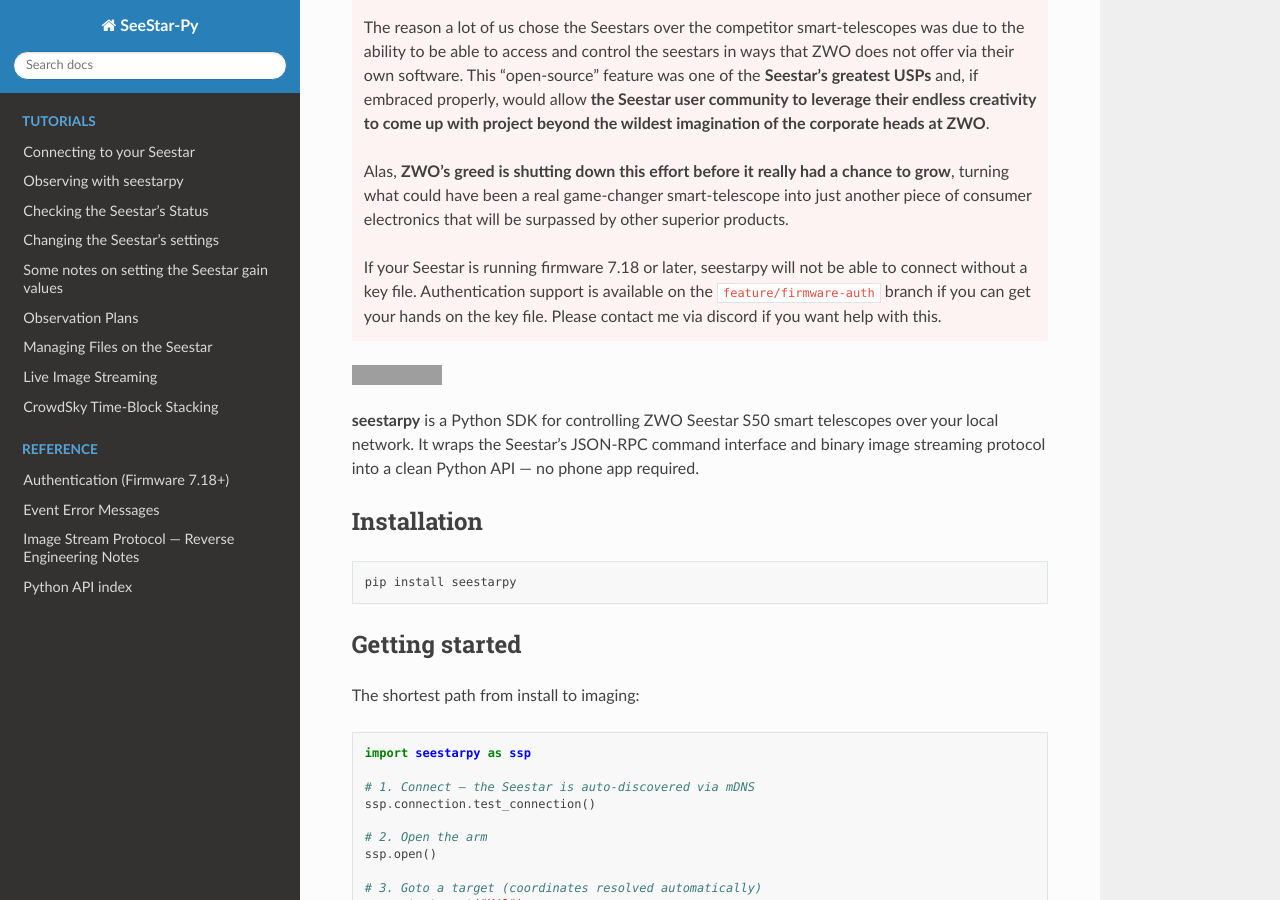
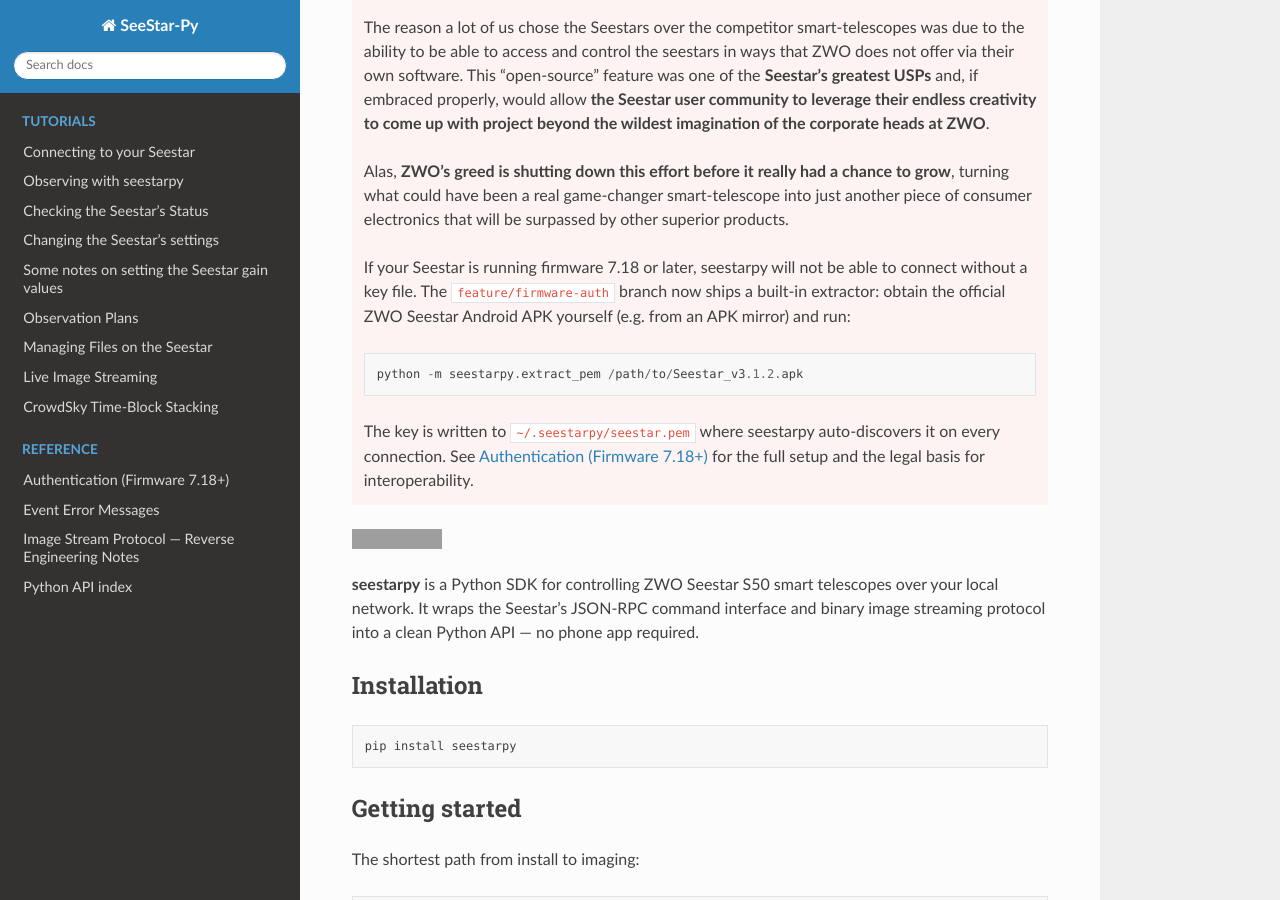
Before and after one commit to astronomyk/seestarpy, a Sphinx documentation site: the page built from docs/index.rst, in a window 1280 px wide and 900 px high, scrolled down 463 px. Built offline with Sphinx 7.4.7 and the Read the Docs theme 3.1.0, drawn with Linux system fonts in a browser that asks for light colours; grey boxes are pictures that could not be loaded.

Commit message:
Update docs landing page with built-in PEM extractor instructions
The firmware-auth banner previously told users to contact the
maintainer on Discord for the key. Point them at the new
`python -m seestarpy.extract_pem` workflow instead.

Co-Authored-By: Claude Opus 4.7 (1M context) <noreply@anthropic.com>

```diff
--- a/docs/index.rst
+++ b/docs/index.rst
@@ -25,9 +25,15 @@ Welcome to SeeStar-Py's Documentation!
    other superior products.
 
    If your Seestar is running firmware 7.18 or later, seestarpy will not
-   be able to connect without a key file.  Authentication support is
-   available on the ``feature/firmware-auth`` branch if you can get your hands
-   on the key file. Please contact me via discord if you want help with this.
+   be able to connect without a key file.  The ``feature/firmware-auth``
+   branch now ships a built-in extractor: obtain the official ZWO Seestar
+   Android APK yourself (e.g. from an APK mirror) and run::
+
+      python -m seestarpy.extract_pem /path/to/Seestar_v3.1.2.apk
+
+   The key is written to ``~/.seestarpy/seestar.pem`` where seestarpy
+   auto-discovers it on every connection.  See :doc:`info/authentication`
+   for the full setup and the legal basis for interoperability.
 
 .. image:: https://img.shields.io/pypi/v/seestarpy
    :alt: PyPI Version
```
